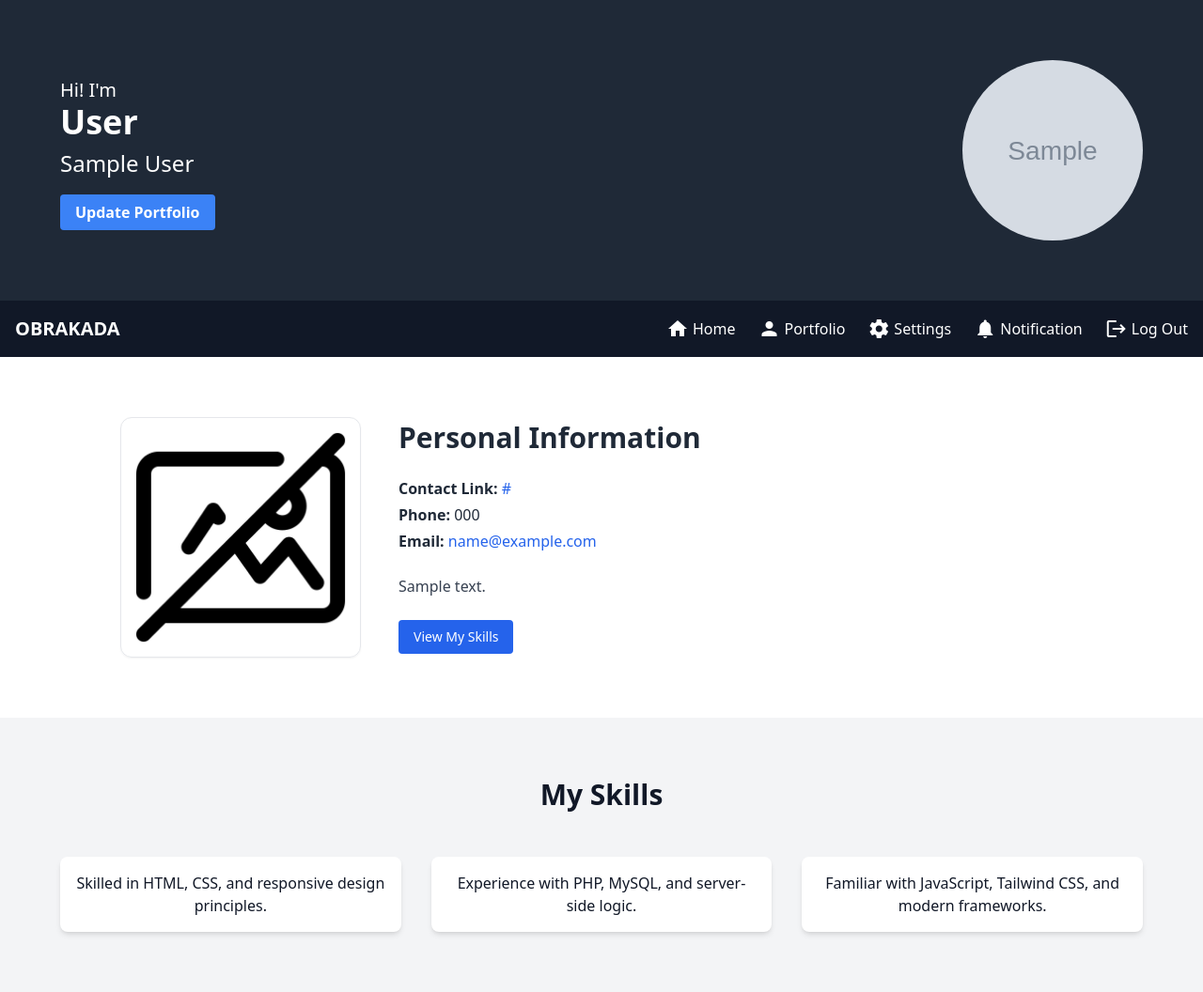
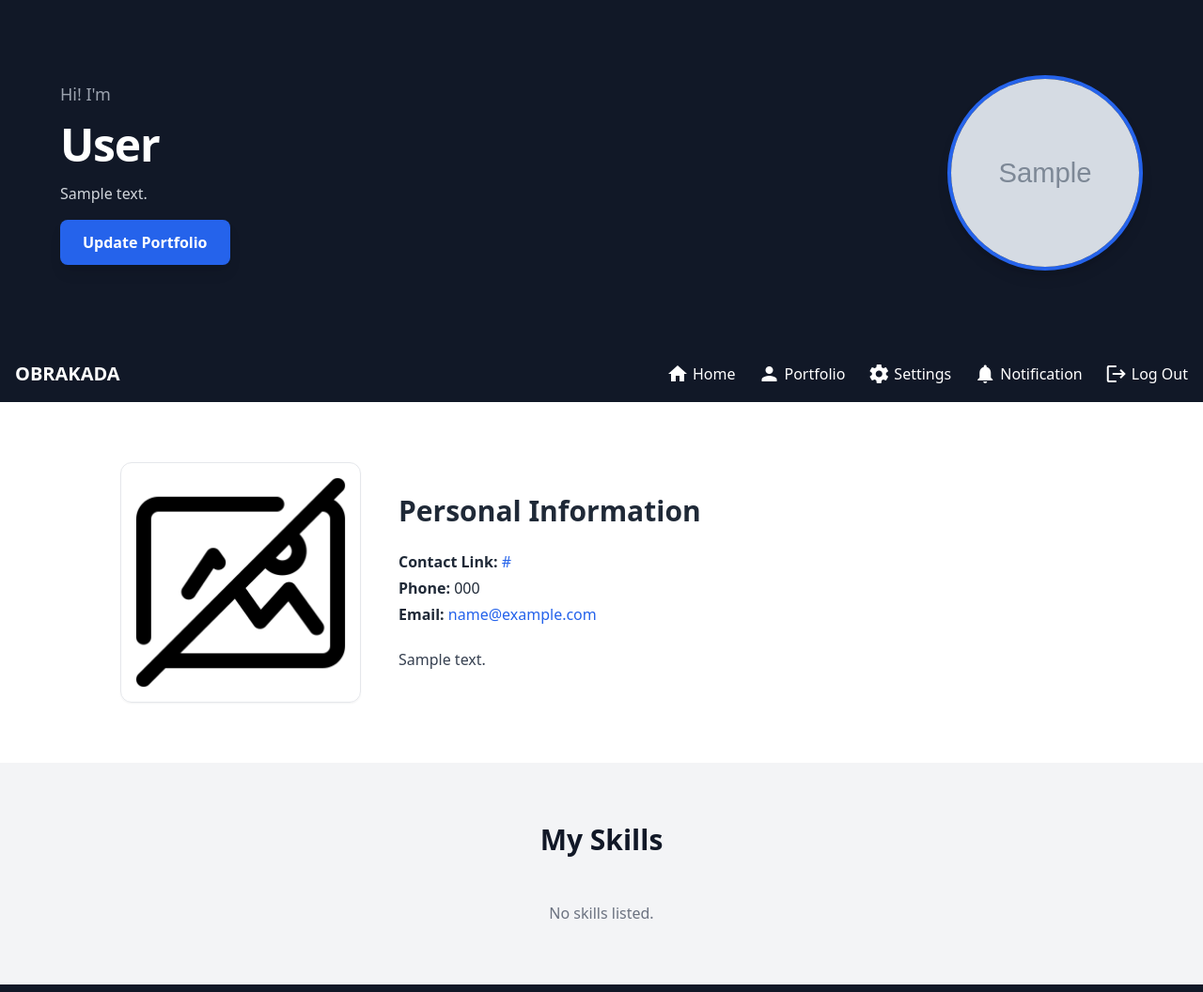
Before and after one commit to anderson895/OBRAKADA, a PHP site: page /view/portfolio.php in a window 1280 px wide. Shown: the whole page at 94% size. Run offline with PHP 8.4, Linux system fonts and the light colour scheme; the visitor is signed in with stand-in values (Sample User, id 1); tables that the repository leaves empty or names only in its code hold one stand-in row (values such as "Sample post"); grey boxes marked "Sample" are stand-in pictures; some libraries are stand-ins or nearby versions.

Commit message:
update portfolio

```diff
--- a/view/backend/class.php
+++ b/view/backend/class.php
@@ -49,6 +49,25 @@ public function get_all_user()
 
 
 
+public function record_viewing($viewed, $view_by)
+{
+    $stmt = $this->conn->prepare("INSERT INTO view_logs (viewed_id, view_by_id) VALUES (?, ?)");
+    $stmt->bind_param("ii", $view_by,$viewed);
+
+    $stmt->execute();
+    if ($stmt->affected_rows > 0) {
+        $result = true;
+    } else {
+        $result = false;
+    }
+    $stmt->close();
+    return $result;
+}
+
+
+
+
+
 
 
 
@@ -64,11 +83,8 @@ public function UpdatePortfolio(
     $profile_image_filename,
     $banner_picture_filename
 ) {
-    // Convert arrays to JSON or comma-separated strings
-    $titles = json_encode($user_professional_title); // or implode(',', $user_professional_title);
-    $skills = json_encode($user_skills); // or implode(',', $user_skills);
-
-    // Build the base SQL and dynamic fields
+    $titles = json_encode($user_professional_title);
+    $skills = json_encode($user_skills);
     $sql = "UPDATE `user` SET
                 `user_fullname` = ?,
                 `user_email` = ?,
--- a/view/backend/end-points/controller.php
+++ b/view/backend/end-points/controller.php
@@ -10,9 +10,9 @@ if ($_SERVER['REQUEST_METHOD'] === 'POST') {
         if ($_POST['requestType'] == 'UpdatePortfolio') {
 
 
-            echo "<pre>";
-            print_r($_POST);
-            echo "</pre>";
+            // echo "<pre>";
+            // print_r($_POST);
+            // echo "</pre>";
 
            // Get POST values
             $user_id = $_POST['user_id'] ?? null;
--- a/view/components/about.php
+++ b/view/components/about.php
@@ -6,8 +6,8 @@
    <div class="flex-shrink-0">
       <img
         src="<?php
-          echo !empty($On_Session['user_banner'])
-            ? '../assets/upload/' . htmlspecialchars($On_Session['user_banner'])
+          echo !empty($view['user_banner'])
+            ? '../assets/upload/' . htmlspecialchars($view['user_banner'])
             : '../assets/img/no-image.png';
         ?>"
         alt="Profile image"
@@ -25,22 +25,19 @@
       <div>
         <ul class="text-base space-y-1 mt-2">
           <li><strong>Contact Link:</strong>
-            <a href="<?= htmlspecialchars($On_Session['user_contact_info_link']); ?>"
+            <a href="<?= htmlspecialchars($view['user_contact_info_link']); ?>"
                class="text-blue-600 hover:underline"
-               target="_blank"><?= htmlspecialchars($On_Session['user_contact_info_link']); ?></a></li>
-          <li><strong>Phone:</strong> <?= htmlspecialchars($On_Session['user_phone']); ?></li>
+               target="_blank"><?= htmlspecialchars($view['user_contact_info_link']); ?></a></li>
+          <li><strong>Phone:</strong> <?= htmlspecialchars($view['user_phone']); ?></li>
           <li><strong>Email:</strong>
-            <a href="mailto:<?= htmlspecialchars($On_Session['user_email']); ?>"
-               class="text-blue-600 hover:underline"><?= htmlspecialchars($On_Session['user_email']); ?></a></li>
+            <a href="mailto:<?= htmlspecialchars($view['user_email']); ?>"
+               class="text-blue-600 hover:underline"><?= htmlspecialchars($view['user_email']); ?></a></li>
         </ul>
       </div>
 
-      <p class="text-gray-700 text-base"><?= ucfirst(htmlspecialchars($On_Session['user_bio'])); ?></p>
+      <p class="text-gray-700 text-base"><?= ucfirst(htmlspecialchars($view['user_bio'])); ?></p>
 
-      <a href="#projects"
-         class="inline-block text-sm text-white bg-blue-600 hover:bg-blue-700 px-4 py-2 rounded transition">
-        View My Skills
-      </a>
+
     </div>
   </div>
 </section>
--- a/view/components/header.php
+++ b/view/components/header.php
@@ -6,12 +6,12 @@ $db = new global_class();
 
 if (isset($_SESSION['user_id'])) {
     $user_id = intval($_SESSION['user_id']);
-    $On_Session = $db->check_account($user_id);
+    $view = $db->check_account($user_id);
 
 
 
 
-    if (!empty($On_Session)) {
+    if (!empty($view)) {
 
     } else {
        header('location: ../');
--- a/view/components/hero.php
+++ b/view/components/hero.php
@@ -1,65 +1,87 @@
-  <!-- Hero Section -->
-<section class="bg-gray-800 text-white py-16 px-4">
-  <div class="max-w-6xl mx-auto flex flex-col md:flex-row items-center gap-8">
+  <?php
 
-    <!-- Text Content -->
-    <div class="flex-1">
-      <h3 class="text-xl">Hi! I'm</h3>
-      <h1 class="text-4xl font-bold"><?=ucfirst($On_Session['user_fullname']);?></h1>
-      <?php
-      if (!empty($On_Session['user_professional_title'])) {
-          echo '<h1 class="text-2xl mt-2">' . htmlspecialchars($On_Session['user_professional_title']) . '</h1>';
-      }
+  if(isset($_GET['user_id'])){
+  $viewing_user_id=$_GET['user_id'];
+  $view = $db->check_account($viewing_user_id);
 
-//  echo "<pre>";
-//     print_r($On_Session);
-//     echo "</pre>";
-?>
+  }
 
 
 
-
-      <div class="mt-6">
+  ?>
 
 
-        <!-- Link -->
-        <a href="#" class="togglerUpdatePortfolio bg-blue-500 hover:bg-blue-700 text-white font-semibold py-2 px-4 rounded"
-            data-user_id='<?=$On_Session['user_id']?>'
-            data-user_fullname='<?=$On_Session['user_fullname']?>'
-            data-user_email='<?=$On_Session['user_email']?>'
-            data-user_professional_title='<?=$On_Session['user_professional_title']?>'
-            data-user_contact_info_link='<?=$On_Session['user_contact_info_link']?>'
-            data-user_phone='<?=$On_Session['user_phone']?>'
-            data-user_bio='<?=$On_Session['user_bio']?>'
-            data-skills='<?=$On_Session['skills']?>'
+  <!-- Hero Section -->
+<section class="bg-gray-900 text-white py-20 px-6">
+  <div class="max-w-6xl mx-auto flex flex-col md:flex-row items-center gap-12">
+
+    <!-- Text Content -->
+    <div class="flex-1 space-y-4">
+      <h3 class="text-lg text-gray-400">Hi! I'm</h3>
+      <h1 class="text-5xl font-extrabold tracking-tight"><?= ucfirst($view['user_fullname']); ?></h1>
+
+      <?php
+      if (!empty($view['user_professional_title'])) {
+          $titles = json_decode($view['user_professional_title'], true);
+          if (is_array($titles)) {
+              echo '<div class="flex flex-wrap gap-3 mt-4">';
+              foreach ($titles as $title) {
+                  echo '<span class="bg-blue-600 bg-opacity-80 px-3 py-1 rounded-full text-sm font-semibold">' . htmlspecialchars(ucfirst($title)) . '</span>';
+              }
+              echo '</div>';
+          }
+      }
+      ?>
+
+      <p class="mt-6 max-w-md text-gray-300"><?= nl2br(htmlspecialchars($view['user_bio'] ?? '')); ?></p>
+
+
+
+      <div class="mt-8">
+          <?php  if($view['user_id']==$_SESSION['user_id']){
+
+
+
+          ?>
+        <a href="#"
+          class="togglerUpdatePortfolio inline-block bg-blue-600 hover:bg-blue-700 transition-colors text-white font-semibold py-3 px-6 rounded-lg shadow-lg"
+          data-user_id='<?= $view['user_id'] ?>'
+          data-user_fullname='<?= $view['user_fullname'] ?>'
+          data-user_email='<?= $view['user_email'] ?>'
+          data-user_professional_title='<?= $view['user_professional_title'] ?>'
+          data-user_contact_info_link='<?= $view['user_contact_info_link'] ?>'
+          data-user_phone='<?= $view['user_phone'] ?>'
+          data-user_bio='<?= $view['user_bio'] ?>'
+          data-skills='<?= $view['skills'] ?>'
         >
           Update Portfolio
         </a>
+        <?php }else{
 
+          $record_viewing = $db->record_viewing($_SESSION['user_id'],$viewing_user_id);
 
+        }?>
       </div>
+
     </div>
 
-
-   <?php
-    if (!empty($On_Session['user_profile_pict'])) {
+    <!-- Profile Picture -->
+    <?php
+    if (!empty($view['user_profile_pict'])) {
         echo '
-        <div class="flex-shrink-0">
-            <img src="../assets/upload/' . htmlspecialchars($On_Session['user_profile_pict']) . '" alt="Profile Picture" class="rounded-full w-48 h-48 object-cover" />
+        <div class="flex-shrink-0 rounded-full overflow-hidden w-52 h-52 shadow-lg border-4 border-blue-600">
+            <img src="../assets/upload/' . htmlspecialchars($view['user_profile_pict']) . '" alt="Profile Picture" class="w-full h-full object-cover" />
         </div>';
     } else {
         echo '
-        <div class="flex-shrink-0 flex items-center justify-center bg-gray-300 rounded-full w-48 h-48 text-5xl font-bold text-white">
-            ' . strtoupper(substr($On_Session["user_fullname"], 0, 1)) . '
+        <div class="flex-shrink-0 flex items-center justify-center bg-blue-600 rounded-full w-52 h-52 text-6xl font-extrabold text-white shadow-lg border-4 border-blue-500">
+            ' . strtoupper(substr($view["user_fullname"], 0, 1)) . '
         </div>';
     }
     ?>
-
-
-
-
   </div>
 </section>
+
 
 
 <!-- Modal Background Overlay -->
--- a/view/components/nav.php
+++ b/view/components/nav.php
@@ -7,7 +7,7 @@
         <span class="material-icons">home</span>
         <span>Home</span>
       </a>
-      <a href="portfolio" class="text-white hover:text-blue-400 flex items-center space-x-1">
+      <a href="portfolio?user_id=<?=$user_id?>" class="text-white hover:text-blue-400 flex items-center space-x-1">
         <span class="material-icons">person</span>
         <span>Portfolio</span>
       </a>
--- a/view/components/skills.php
+++ b/view/components/skills.php
@@ -1,20 +1,26 @@
- <!-- Projects / Skills Section -->
+<!--  Skills Section -->
 <section id="projects" class="bg-gray-100 text-gray-900 py-16 px-4">
   <div class="max-w-6xl mx-auto text-center">
     <h2 class="text-3xl font-bold mb-12">My Skills</h2>
+
     <div class="grid grid-cols-1 md:grid-cols-3 gap-8">
-        <!-- Project 1 -->
-        <div class="bg-white p-4 rounded-lg shadow-md">
-          <p>Skilled in HTML, CSS, and responsive design principles.</p>
-        </div>
-        <!-- Project 2 -->
-        <div class="bg-white p-4 rounded-lg shadow-md">
-          <p>Experience with PHP, MySQL, and server-side logic.</p>
-        </div>
-        <!-- Project 3 -->
-        <div class="bg-white p-4 rounded-lg shadow-md">
-          <p>Familiar with JavaScript, Tailwind CSS, and modern frameworks.</p>
-        </div>
+      <?php
+      if (!empty($view['skills'])) {
+          $skills = json_decode($view['skills'], true);
+          if (is_array($skills)) {
+              foreach ($skills as $skill) {
+                  echo '
+                  <div class="bg-white p-4 rounded-lg shadow-md hover:shadow-lg transition">
+                    <p class="text-lg font-medium text-gray-800">' . htmlspecialchars($skill) . '</p>
+                  </div>';
+              }
+          } else {
+              echo '<p class="col-span-full text-gray-500">No skills listed.</p>';
+          }
+      } else {
+          echo '<p class="col-span-full text-gray-500">No skills available.</p>';
+      }
+      ?>
     </div>
   </div>
 </section>
--- a/view/portfolio.php
+++ b/view/portfolio.php
@@ -7,6 +7,8 @@
 <?php include "components/nav.php";?>
 
 
+
+
 <?php include "components/about.php";?>
 <?php
 include "components/skills.php";
```
Also changed, not shown: view/components/newsfeed.php (+19 -10 lines), assets/upload/banner_68331e4ba7a248.19478596.jpg (added), assets/upload/profile_68332b61aa24a4.83477233.png (added), assets/upload/profile_68332bcc8c6790.38338186.jpg (added). Lines whose indentation alone changed are shown as unchanged.
